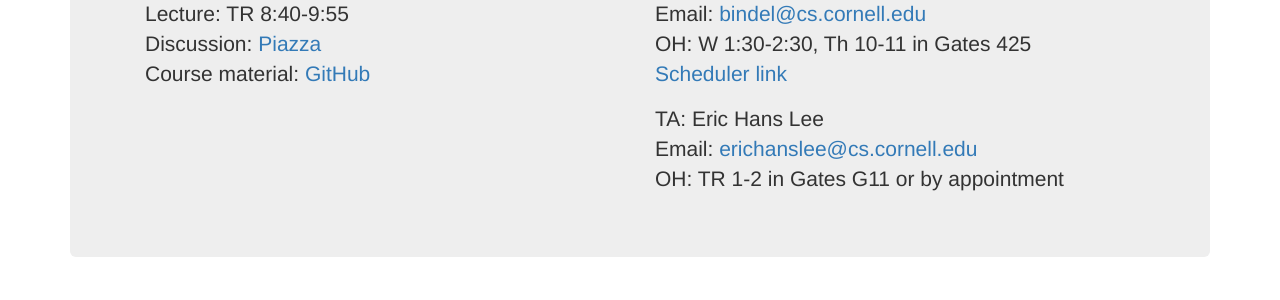
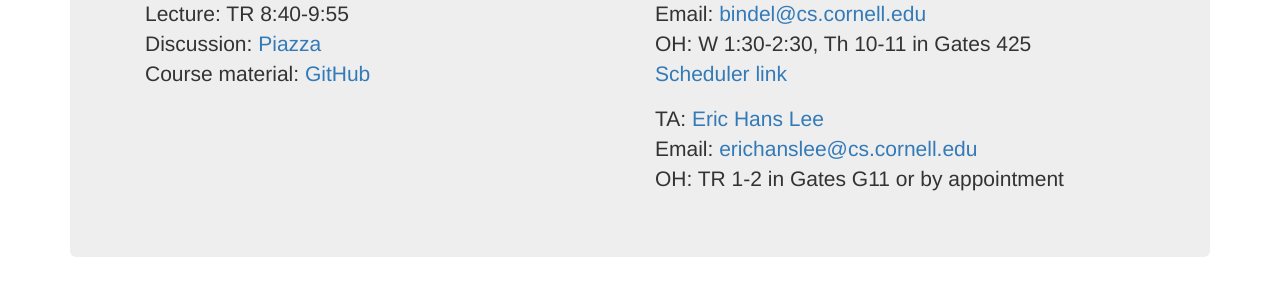
Before and after one commit to cornell-cs5220-f17/cs5220-f17, a Jekyll site: the page built from web/index.html, in a window 1280 px wide and 1128 px high. Shown: the part 322-622 px from the top of the window. Built offline with Jekyll 4.4.1, drawn with Linux system fonts in a browser that asks for light colours; nearby versions of some CDN libraries; part of the change alters nothing that is shown.

```diff
--- a/web/_includes/cs5220_head.html
+++ b/web/_includes/cs5220_head.html
@@ -24,7 +24,7 @@
         <a href="http://www.meetme.so/DavidBindel">Scheduler link</a>
       </p>
       <p>
-        TA: Eric Hans Lee<br/>
+        TA: <a href="http://www.cs.cornell.edu/~erichanslee/">Eric Hans Lee</a><br/>
         Email: <a href="mailto:erichanslee@cs.cornell.edu">erichanslee@cs.cornell.edu</a><br/>
         OH: TR 1-2 in Gates G11 or by appointment<br/>
       </p>
```
